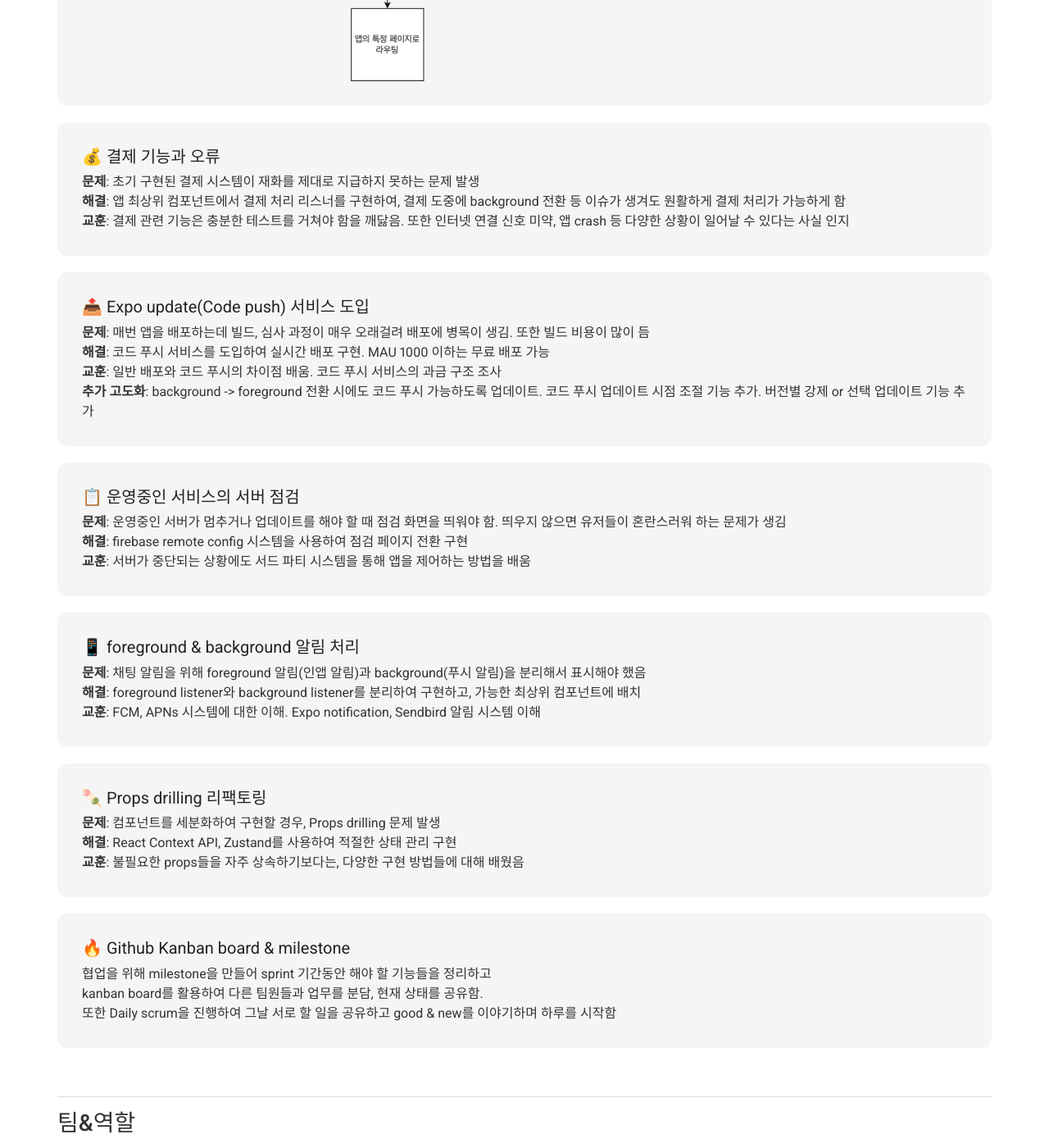
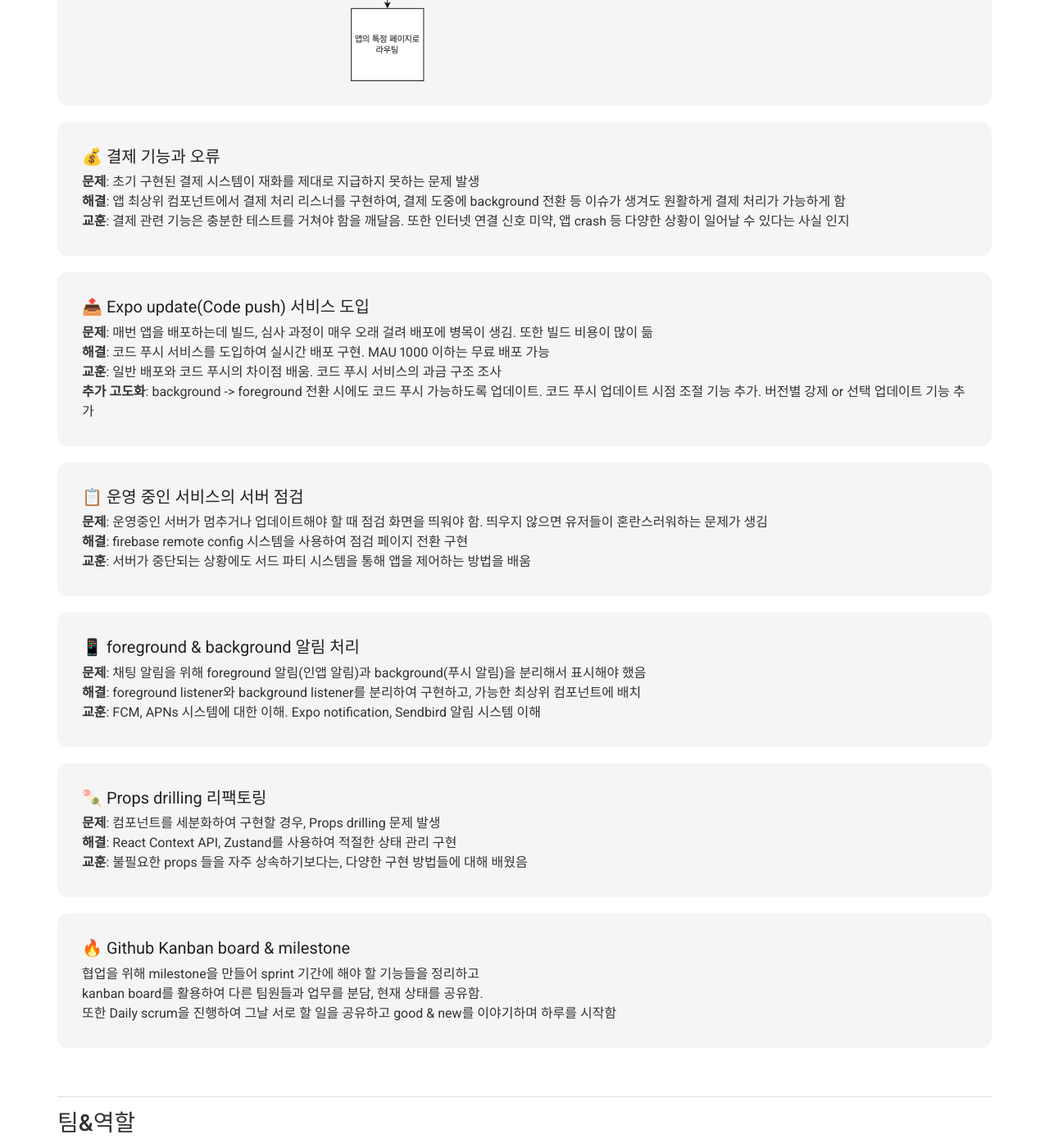
Before and after one commit to Hangyeol-SSeo/Hangyeol-SSeo.github.io, a Jekyll site: the page built from bookbla.md, in a window 1280 px wide and 1400 px high, scrolled down 3591 px. Shown: the whole window at 82% size. Built offline with Jekyll 4.4.1, drawn with Linux system fonts in a browser that asks for light colours; nearby versions of some CDN libraries; some of the changed text lies outside the part shown.

Commit message:
맞춤법 수정

```diff
--- a/_config.yml
+++ b/_config.yml
@@ -87,7 +87,7 @@ content:
           ### 주요 업무
 
           *Sendbird*, *Datadog*, *firebase(GA4)*, *Mixpanel*, *Meta pixel*등 **SaaS 도입** <br/>
-          → Datadog Funnel Analysis & Mixpanel 활용하여 가입 이탈 개선, **가입 전환률 30% -> 65% 개선**
+          → Datadog Funnel Analysis & Mixpanel 활용하여 가입 이탈 개선, **가입 전환율 30% -> 65% 개선**
 
           **EAS update(code push) 구현** 및 업데이트 옵션 세분화 <br/>
           → build & 심사 과정 **3~4일** -> 배포까지 **10분**으로 단축
@@ -105,7 +105,7 @@ content:
 
           **서버리스 마케팅 어트리뷰션 시스템** 구축 <br/>
           → **AWS Lambda + API Gateway** 기반 UTM 파라미터 자동 수집 시스템 개발 <br/>
-          → 마케팅 채널별 전환률 대시보드 구축으로 **광고 효율 개선에 기여**
+          → 마케팅 채널별 전환율 대시보드 구축으로 **광고 효율 개선에 기여**
 
       - layout: left
         title: 1minute
@@ -147,7 +147,7 @@ content:
         quote: >
           라즈베리파이를 활용한 반려식물 교감 시스템
         description: | # this will include new lines to allow paragraphs
-          - 2023 가천대학교 창의적 종합설계 경진대회 <mark>금상</mark>
+          - 2023 가천대학교 창의적종합설계 경진대회 <mark>금상</mark>
           - 2023 창의혁신 DNA 산학협력 팀 프로젝트 <mark>은상</mark>
           - 2023 성균관대 컨소시엄 창의적 종합설계 경진대회 <mark>은상</mark>
 
@@ -194,7 +194,7 @@ content:
         quote: >
           조기축구 동호인들이 본인과 비슷한 실력의 팀과 더 재밌는 경기를 할 수 있게 도와주는 매칭 서비스
         description: | # this will include new lines to allow paragraphs
-          - 2024 <mark>안산대학교 아이디어사업화 지원사업 선정</mark>
+          - 2024 <mark>안산대학교 아이디어 사업화 지원사업 선정</mark>
 
           ### 주요 업무
 
--- a/bookbla.md
+++ b/bookbla.md
@@ -94,7 +94,7 @@ permalink: /experience/bookbla/
     <h3 style="margin-top: 0;">📌 엽서 보내기/받기</h3>
     <p style="color: #666;">관심 있는 상대방에게 엽서를 보내 매칭</p>
     <ul>
-      <li>책의 어떤 내용이 인상깊었는지 인사말과 함께 엽서 전송</li>
+      <li>책의 어떤 내용이 인상 깊었는지 인사말과 함께 엽서 전송</li>
       <li>엽서를 수락해야만 채팅방 생성</li>
       <li>우편함에 엽서를 최대 5일까지 보관 가능</li>
     </ul>
@@ -161,7 +161,7 @@ permalink: /experience/bookbla/
 <div style="background: #f5f5f5; padding: 30px; border-radius: 12px; margin: 20px 0; font-size: medium">
   <h2 style="color: #222222">✅ 유저들의 신속함</h2>
   <b>문제</b>: 이메일 인증 실패 제보 다수 발생 <br/>
-  <b>원인</b>: 이메일 전송 api호출 후 <b>즉시</b> 앱 백그라운드 전환 시 타이머 미작동 → 인증 코드 입력 칸 비활성화 <br/>
+  <b>원인</b>: 이메일 전송 api 호출 후 <b>즉시</b> 앱 백그라운드 전환 시 타이머 미작동 → 인증 코드 입력 칸 비활성화 <br/>
   <b>해결</b>: API 로직 간소화, 타이머/input 활성화 시점 앞당김 <br/>
   <b>교훈</b>: 유저의 예상치 못한 빠른 행동에 대비한 QA 강화 <br/>
 </div>
@@ -180,20 +180,20 @@ permalink: /experience/bookbla/
   <h2 style="color: #222222">💰 결제 기능과 오류</h2>
   <b>문제</b>: 초기 구현된 결제 시스템이 재화를 제대로 지급하지 못하는 문제 발생 <br/>
   <b>해결</b>: 앱 최상위 컴포넌트에서 결제 처리 리스너를 구현하여, 결제 도중에 background 전환 등 이슈가 생겨도 원활하게 결제 처리가 가능하게 함 <br/>
-  <b>교훈</b>: 결제 관련 기능은 충분한 테스트를 거쳐야 함을 깨닳음. 또한 인터넷 연결 신호 미약, 앱 crash 등 다양한 상황이 일어날 수 있다는 사실 인지 <br/>
+  <b>교훈</b>: 결제 관련 기능은 충분한 테스트를 거쳐야 함을 깨달음. 또한 인터넷 연결 신호 미약, 앱 crash 등 다양한 상황이 일어날 수 있다는 사실 인지 <br/>
 </div>
 
 <div style="background: #f5f5f5; padding: 30px; border-radius: 12px; margin: 20px 0; font-size: medium">
   <h2 style="color: #222222">📤 Expo update(Code push) 서비스 도입</h2>
-  <b>문제</b>: 매번 앱을 배포하는데 빌드, 심사 과정이 매우 오래걸려 배포에 병목이 생김. 또한 빌드 비용이 많이 듬 <br/>
+  <b>문제</b>: 매번 앱을 배포하는데 빌드, 심사 과정이 매우 오래 걸려 배포에 병목이 생김. 또한 빌드 비용이 많이 듦 <br/>
   <b>해결</b>: 코드 푸시 서비스를 도입하여 실시간 배포 구현. MAU 1000 이하는 무료 배포 가능 <br/>
   <b>교훈</b>: 일반 배포와 코드 푸시의 차이점 배움. 코드 푸시 서비스의 과금 구조 조사 <br/>
   <b>추가 고도화</b>: background -> foreground 전환 시에도 코드 푸시 가능하도록 업데이트. 코드 푸시 업데이트 시점 조절 기능 추가. 버전별 강제 or 선택 업데이트 기능 추가 <br/>
 </div>
 
 <div style="background: #f5f5f5; padding: 30px; border-radius: 12px; margin: 20px 0; font-size: medium">
-  <h2 style="color: #222222">📋 운영중인 서비스의 서버 점검</h2>
-  <b>문제</b>: 운영중인 서버가 멈추거나 업데이트를 해야 할 때 점검 화면을 띄워야 함. 띄우지 않으면 유저들이 혼란스러워 하는 문제가 생김 <br/>
+  <h2 style="color: #222222">📋 운영 중인 서비스의 서버 점검</h2>
+  <b>문제</b>: 운영중인 서버가 멈추거나 업데이트해야 할 때 점검 화면을 띄워야 함. 띄우지 않으면 유저들이 혼란스러워하는 문제가 생김 <br/>
   <b>해결</b>: firebase remote config 시스템을 사용하여 점검 페이지 전환 구현 <br/>
   <b>교훈</b>: 서버가 중단되는 상황에도 서드 파티 시스템을 통해 앱을 제어하는 방법을 배움 <br/>
 </div>
@@ -209,12 +209,12 @@ permalink: /experience/bookbla/
   <h2 style="color: #222222">🍡 Props drilling 리팩토링</h2>
   <b>문제</b>: 컴포넌트를 세분화하여 구현할 경우, Props drilling 문제 발생 <br/>
   <b>해결</b>: React Context API, Zustand를 사용하여 적절한 상태 관리 구현 <br/>
-  <b>교훈</b>: 불필요한 props들을 자주 상속하기보다는, 다양한 구현 방법들에 대해 배웠음 <br/>
+  <b>교훈</b>: 불필요한 props 들을 자주 상속하기보다는, 다양한 구현 방법들에 대해 배웠음 <br/>
 </div>
 
 <div style="background: #f5f5f5; padding: 30px; border-radius: 12px; margin: 20px 0; font-size: medium">
   <h2 style="color: #222222">🔥 Github Kanban board & milestone</h2>
-  협업을 위해 milestone을 만들어 sprint 기간동안 해야 할 기능들을 정리하고 <br/>
+  협업을 위해 milestone을 만들어 sprint 기간에 해야 할 기능들을 정리하고 <br/>
   kanban board를 활용하여 다른 팀원들과 업무를 분담, 현재 상태를 공유함. <br/>
   또한 Daily scrum을 진행하여 그날 서로 할 일을 공유하고 good & new를 이야기하며 하루를 시작함 <br/>
 </div>
```
Also changed, not shown: other parts of bookbla.md (+4 -4 lines), apro.md (+1 -1 lines), 1 other file.
